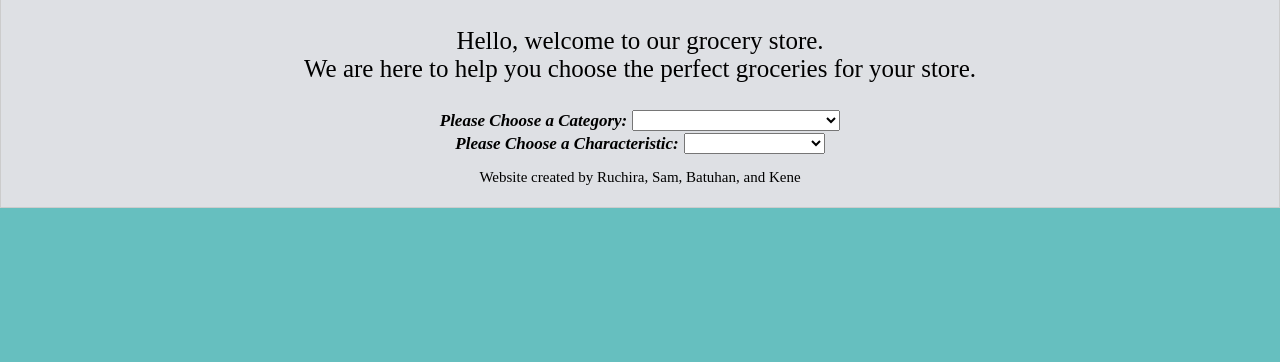
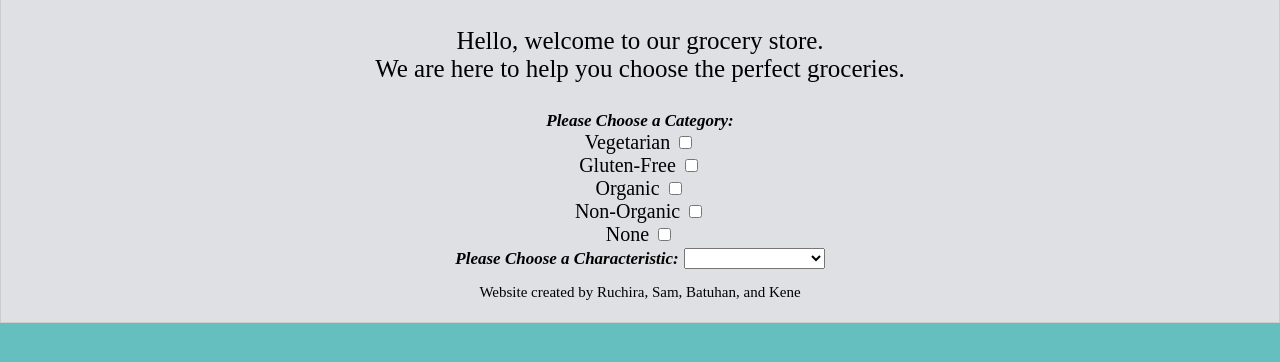
Before and after one commit to batuhan-basoglu/Sam-s-Mart-Website-Alternative, a plain HTML site: page index.html in a window 1280 px wide. Both pictures are taken after a click on the button "Client". Shown: the part 236-598 px from the top of the page. Drawn offline with Linux system fonts and the light colour scheme.

Commit message:
added checklist

```diff
--- a/index.html
+++ b/index.html
@@ -26,26 +26,27 @@
     <div id="Client" class="tabcontent">
       <h3>Client Information</h3>
       <p>Hello, welcome to our grocery store. <br>
-        We are here to help you choose the perfect groceries for your store.</p>
+        We are here to help you choose the perfect groceries.</p>
       <i><strong>Please Choose a Category:</strong></i>
-      <select
-        id="dietSelect"
-        name="dietSelect"
-        class="sumo"
-        onchange="populateListProductChoices(this.id, 'displayProduct')"
-      >
-        <option value=""></option>
 
-        <option value="Vegetarian">Vegetarian</option>
-        <option value="GlutenFree">Gluten Free</option>
-        <option value="VegetarianANDGluten-Free">
-          Vegetarian and Gluten-Free
-        </option>
-        <option value="Organic">Organic</option>
-        <option value="Non-organic">Non-Organic</option>
-        <option value="None">None</option>
-      </select>
       <br>
+      <label for="category-foods1"> Vegetarian</label>
+      <input type="checkbox" id ="Vegetarian" value="Vegetarian" onchange="populateListProductChoices(this.id, 'displayProduct')">
+      <br>
+
+      <label for="category-foods1"> Gluten-Free</label>
+      <input type="checkbox" id="GlutenFree" value="GlutenFree" onchange="populateListProductChoices(this.id, 'displayProduct')">
+      <br>
+      <label for="category-foods1"> Organic</label>
+      <input type="checkbox" id="Organic" value="Organic" onchange="populateListProductChoices(this.id, 'displayProduct')">
+      <br>
+      <label for="category-foods1"> Non-Organic</label>
+      <input type="checkbox" id="Non-Organic" value="Non-Organic" onchange="populateListProductChoices(this.id, 'displayProduct')">
+      <br>
+      <label for="category-foods1"> None</label>
+      <input type="checkbox" id="None" value="None" onchange="populateListProductChoices(this.id, 'displayProduct')">
+      <br>
+
       <i><strong>Please Choose a Characteristic:</strong></i>
       <select class="sumo" name="characterSelect">
         <option value=""></option>
@@ -86,7 +87,9 @@
     <div id="Cart" class="tabcontent">
       <h3>Shopping Cart</h3>
       <p>The items you have added to your list will appear here.</p>
-      <div id="displayCart"></div>
+      <div id="displayCart">
+
+      </div>
 
       <div class="footer">
       <p class="copyright">
--- a/scripts/groceries.js
+++ b/scripts/groceries.js
@@ -101,13 +101,13 @@ function getProductImg(productName) {
 function restrictListProducts(prods, restriction) {
 	let product_names = [];
 	for (let i=0; i<prods.length; i+=1) {
-		if ((restriction == "Vegetarian") && (prods[i].vegetarian == true)){
+		if ((restriction === "Vegetarian") && (prods[i].vegetarian == true)){
 			product_names.push(prods[i].name);
 		}
 		else if ((restriction == "GlutenFree") && (prods[i].glutenFree == true)){
 			product_names.push(prods[i].name);
 		}
-		else if ((restriction == "VegetarianANDGluten-Free") && (prods[i].glutenFree == true) && (prods[i].vegetarian == true)){
+		else if ((restriction == "Vegetarian" && restriction == "GlutenFree") && (prods[i].glutenFree == true) && (prods[i].vegetarian == true)){
 			product_names.push(prods[i].name);
 		}
 		else if ((restriction == "Organic") && (prods[i].organic == true)){
--- a/scripts/main.js
+++ b/scripts/main.js
@@ -63,7 +63,6 @@ function populateListProductChoices(slct1, slct2) {
 		// var itemPrice = getItemPrice(productName);
 		// label.appendChild(document.createTextNode(" $" + itemPrice));
 
-
 		s2.appendChild(label);
 
 		// create a breakline node and add in HTML DOM
@@ -82,6 +81,7 @@ function populateListProductChoices(slct1, slct2) {
 
 	}
 }
+
 
 // This function is called when the "Add selected items to cart" button in clicked
 // The purpose is to build the HTML to be displayed (a Paragraph)
```
